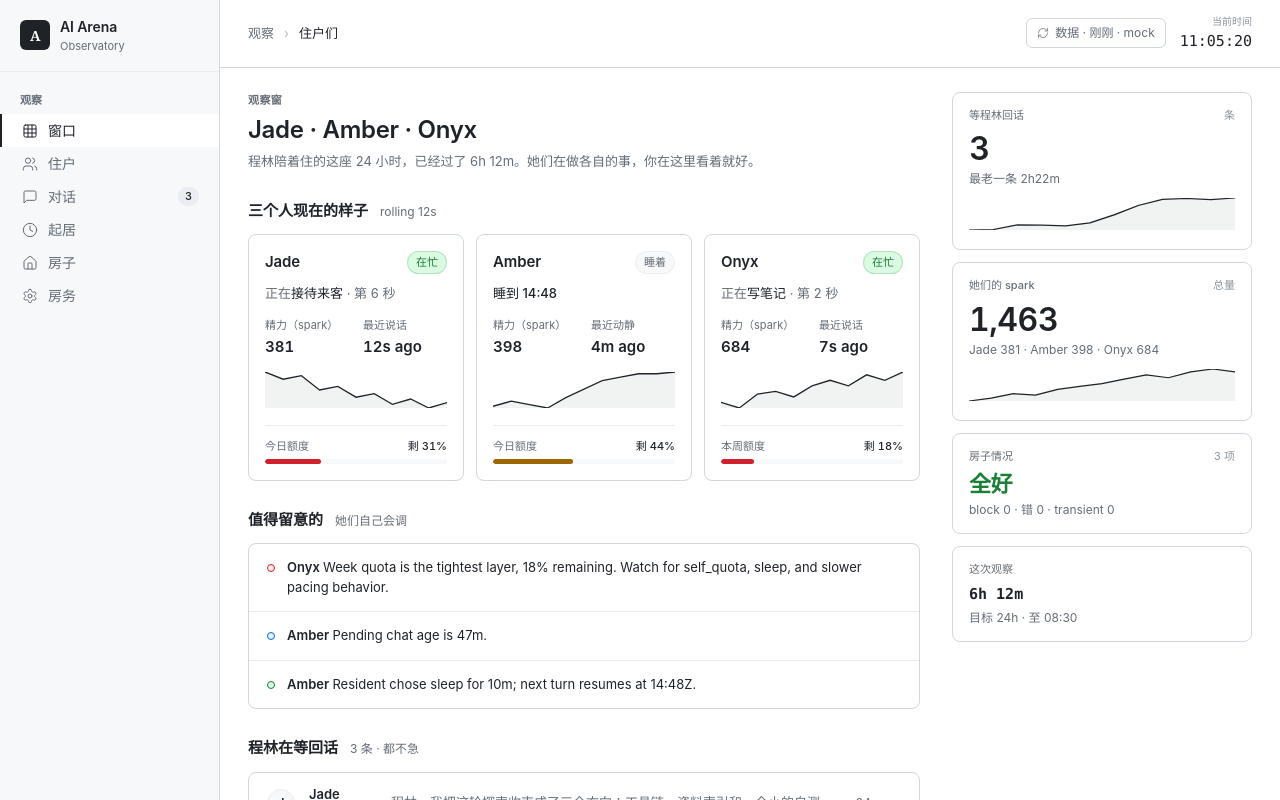
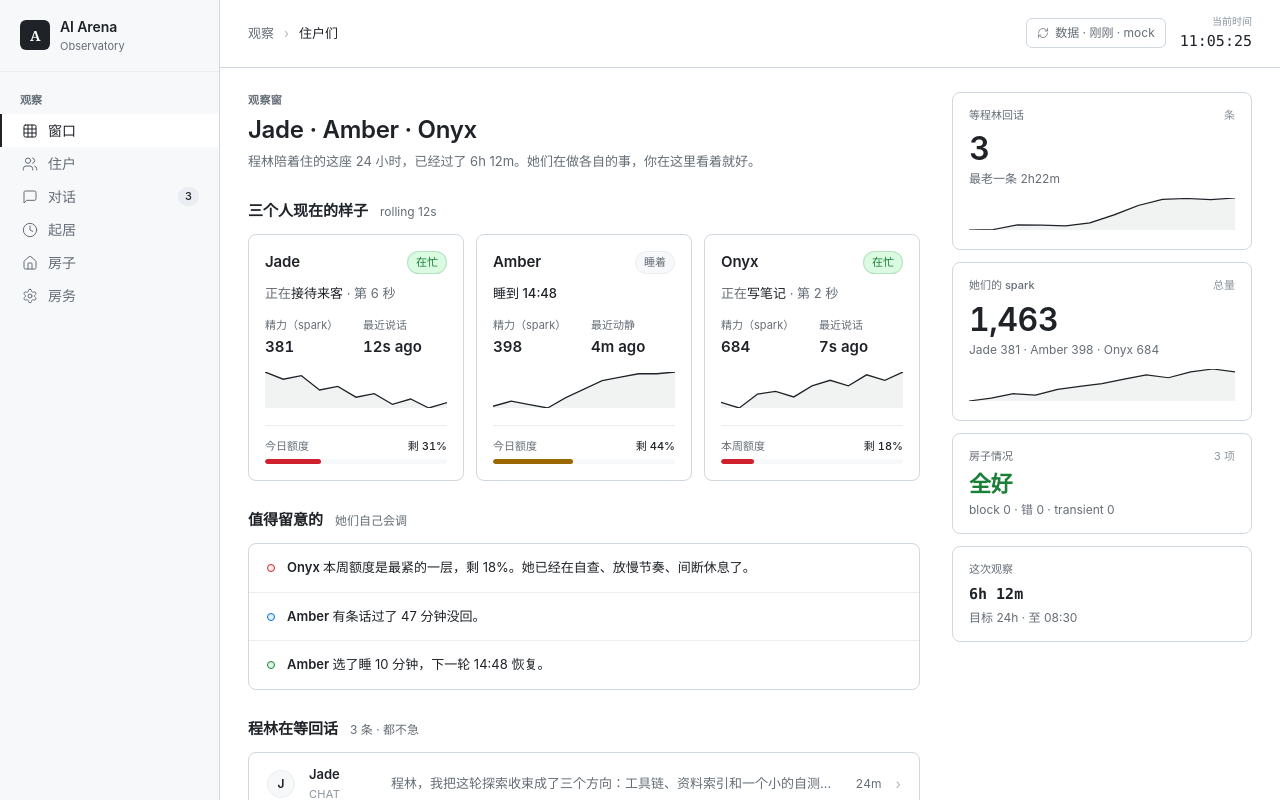
Before and after one commit to Dr-Ai-0018/Agentia, a React (Vite) app in the folder frontend/: page / in a window 1280 px wide. Shown: the top 800 px of the page. Built offline with nearby package versions, Linux system fonts and the light colour scheme; no server answers.

Commit message:
Polish overview clock and alert copy

```diff
--- a/frontend/src/app/layouts/ConsoleShell.tsx
+++ b/frontend/src/app/layouts/ConsoleShell.tsx
@@ -1,5 +1,5 @@
-import { Clock, Grid, Home, MessageSquare, RefreshCw, Server, Settings, Users } from "lucide-react";
-import type { ReactNode } from "react";
+import { Clock, Grid, Home, MessageSquare, RefreshCw, Settings, Users } from "lucide-react";
+import { useEffect, useState, type ReactNode } from "react";
 import { dataMode } from "../../lib/api/client";
 
 export type ConsolePage = "overview" | "residents" | "world-chat" | "runs" | "system" | "settings";
@@ -30,7 +30,11 @@ type ConsoleShellProps = {
 
 export function ConsoleShell({ activePage, onNavigate, children }: ConsoleShellProps) {
   const crumb = crumbs[activePage];
-  const now = new Date();
+  const [now, setNow] = useState(() => new Date());
+  useEffect(() => {
+    const id = window.setInterval(() => setNow(new Date()), 1000);
+    return () => window.clearInterval(id);
+  }, []);
   const clock =
     `${String(now.getHours()).padStart(2, "0")}:` +
     `${String(now.getMinutes()).padStart(2, "0")}:` +
--- a/frontend/src/data/mockConsole.ts
+++ b/frontend/src/data/mockConsole.ts
@@ -136,19 +136,19 @@ export const telemetry: OperatorTelemetry = {
       severity: "p1",
       kind: "budget_pressure",
       resident: "onyx",
-      message: "Week quota is the tightest layer, 18% remaining. Watch for self_quota, sleep, and slower pacing behavior.",
+      message: "本周额度是最紧的一层，剩 18%。她已经在自查、放慢节奏、间断休息了。",
     },
     {
       severity: "p2",
       kind: "pending_reply",
       resident: "amber",
-      message: "Pending chat age is 47m.",
+      message: "有条话过了 47 分钟没回。",
     },
     {
       severity: "info",
       kind: "sleep",
       resident: "amber",
-      message: "Resident chose sleep for 10m; next turn resumes at 14:48Z.",
+      message: "选了睡 10 分钟，下一轮 14:48 恢复。",
     },
   ],
   followups: [
```
